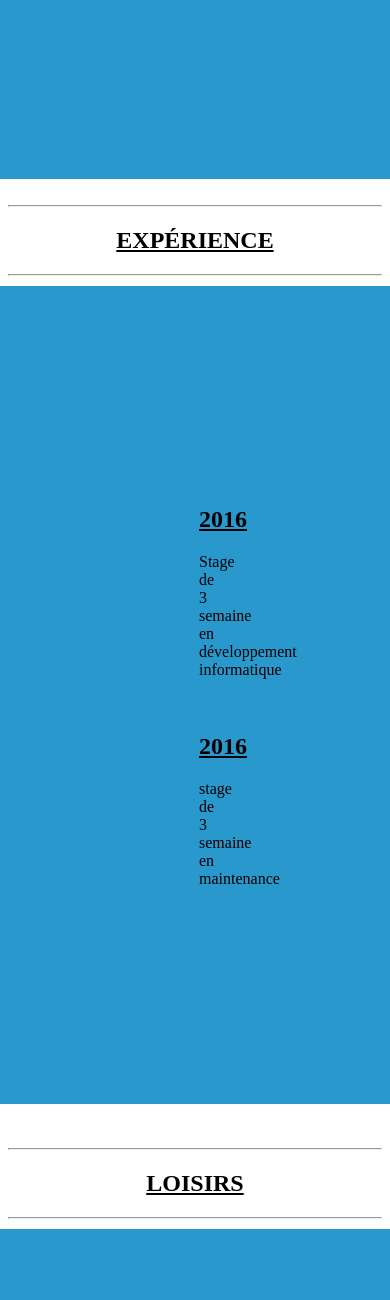
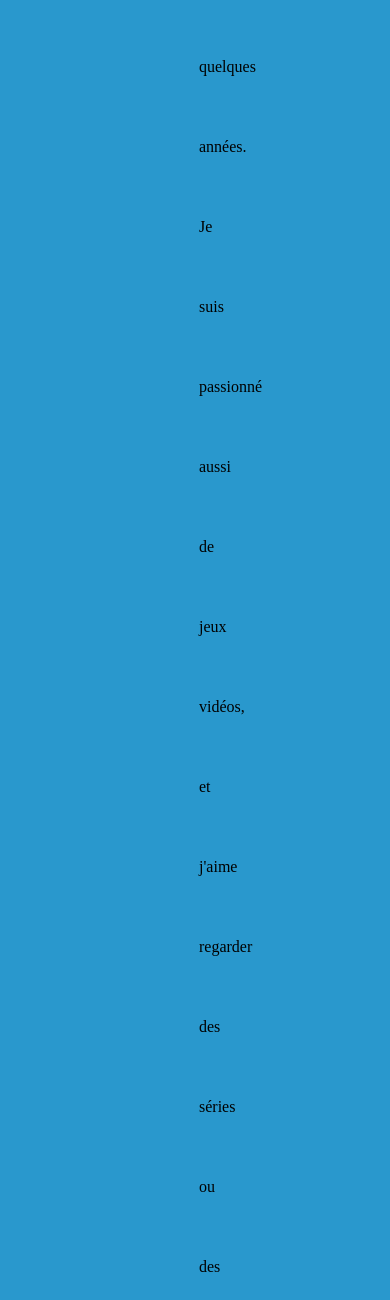
Before and after one commit to playboy13132/cv, a PHP site: page / in a window 390 px wide; the page is wider, and only the part inside the window is pictured. Shown: the part 2943-4243 px from the top of that part. Run offline with PHP 8.4, Linux system fonts and the light colour scheme.

Commit message:
Update style.css

```diff
--- a/style.css
+++ b/style.css
@@ -116,6 +116,7 @@ h2{
 @media screen and (max-width: 680px){
 	p{
 		padding:0;
+		line-height: 5;
 
 	}
 
```
